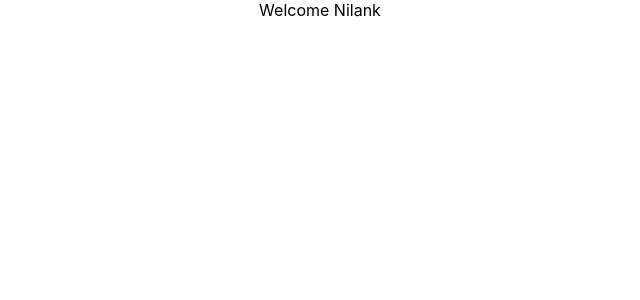
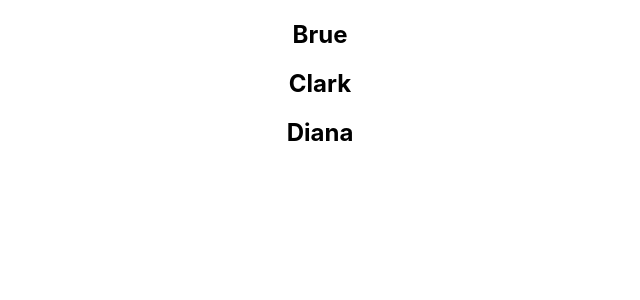
Before and after one commit to nilankh/LearningReact, a React (Create React App) app: page / in a window 1280 px wide. Shown: the top 300 px of the page, without its empty margins (320-960 px from the left). Built offline with nearby package versions, Linux system fonts and the light colour scheme.

Commit message:
learning about list rendering

```diff
--- a/src/App.js
+++ b/src/App.js
@@ -12,12 +12,19 @@ import ClassClick from './components/ClassClick';
 import EventBind from './components/EventBind';
 import ParentComponent from './components/ParentComponent';
 import UserGreeting from './components/UserGreeting';
+import NameList from './components/NameList';
+
+
+
 function App() {
 
 
   return (
     <div className="App">
-      <UserGreeting />
+
+      <NameList />
+
+      {/* <UserGreeting /> */}
       {/* <ParentComponent /> */}
       {/* <EventBind /> */}
 
--- a/src/components/NameList.js
+++ b/src/components/NameList.js
@@ -1,8 +1,12 @@
 import React from 'react'
 
 function NamList() {
+    const names = ['Brue', 'Clark', 'Diana']
     return (
         <div>
+           <h2>{names[0]}</h2>
+           <h2>{names[1]}</h2>
+           <h2>{names[2]}</h2>
 
         </div>
     )
```
